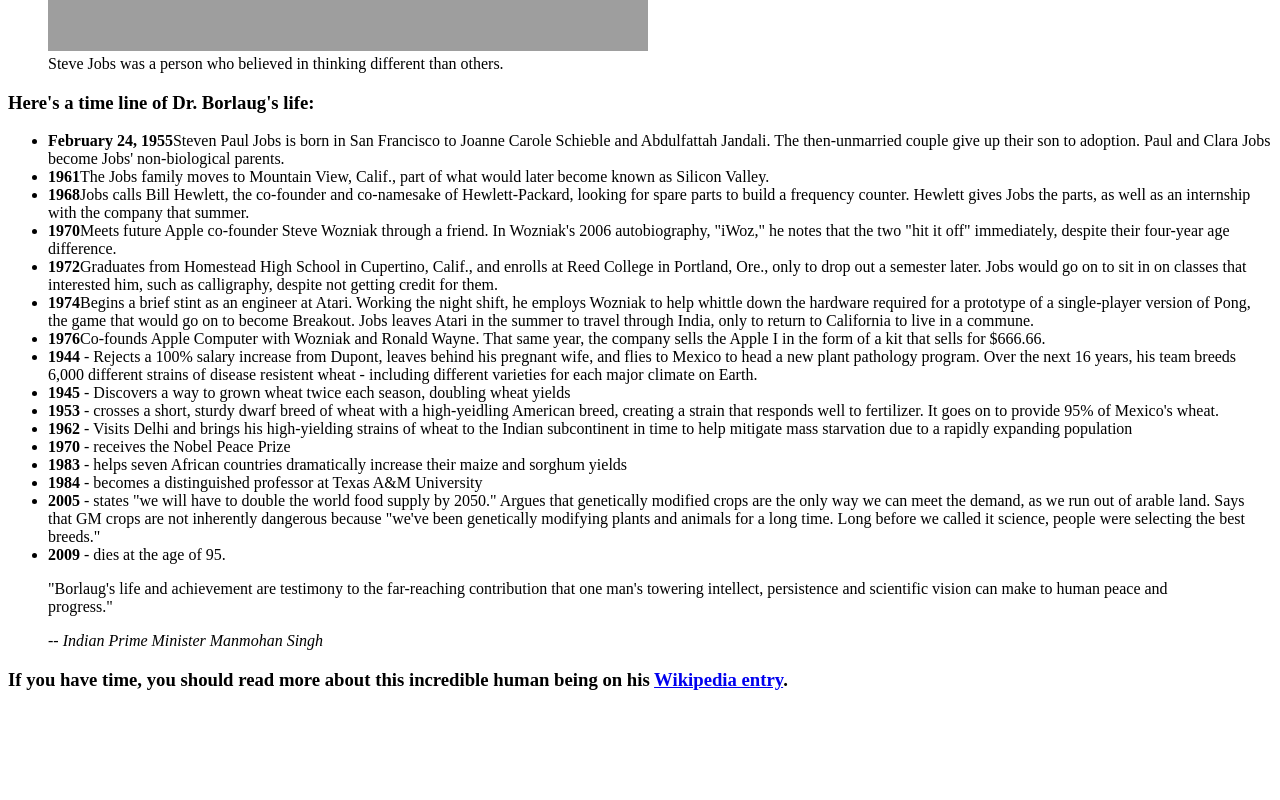
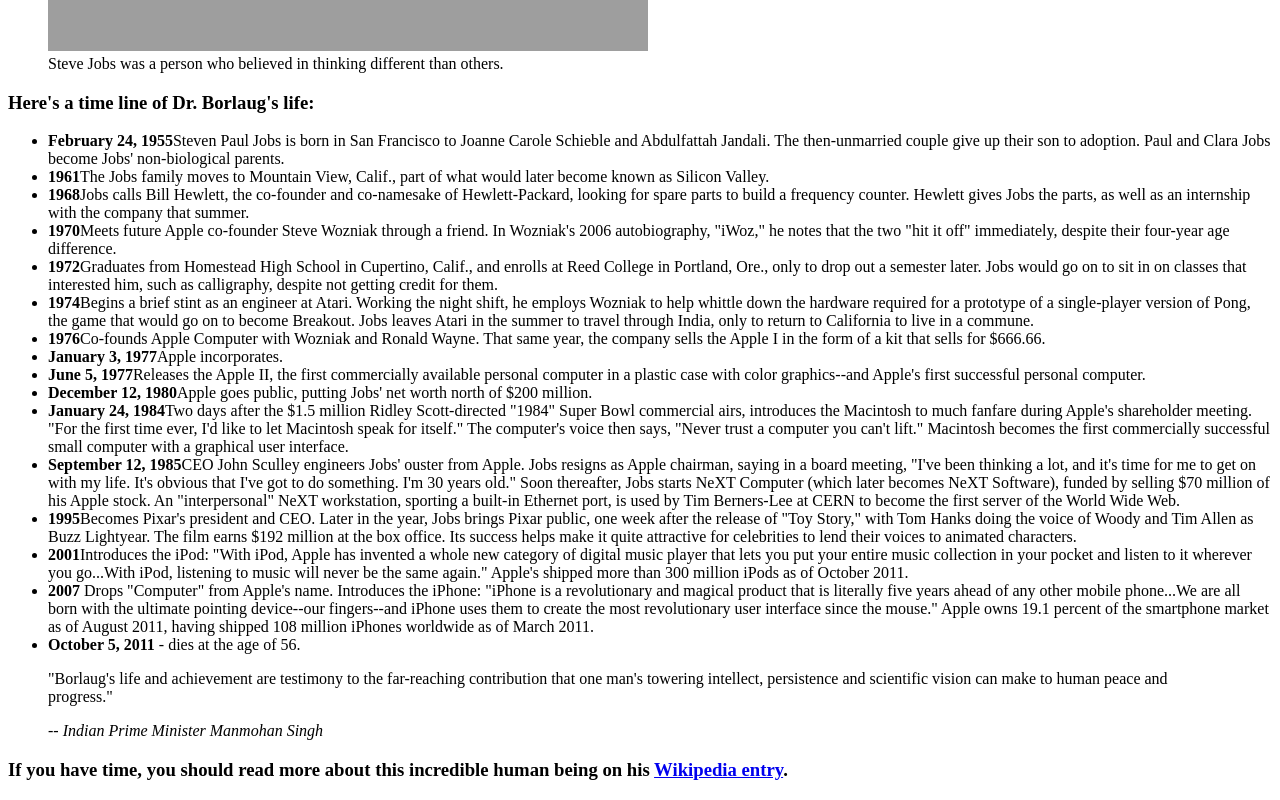
Before and after one commit to sanberkzulfikar/fidel-sanberk, a plain HTML site: page index.html in a window 1280 px wide. Shown: the part 663-1463 px from the top of the page. Before the commit the page ends 1373 px from the top, so only its background shows below. Drawn offline with Linux system fonts and the light colour scheme; grey boxes are pictures that could not be loaded.

Commit message:
version 4

```diff
--- a/index.html
+++ b/index.html
@@ -57,44 +57,49 @@
         the Apple I in the form of a kit that sells for $666.66.
       </li>
       <li>
-        <strong>1944</strong> - Rejects a 100% salary increase from Dupont,
-        leaves behind his pregnant wife, and flies to Mexico to head a new plant
-        pathology program. Over the next 16 years, his team breeds 6,000
-        different strains of disease resistent wheat - including different
-        varieties for each major climate on Earth.
+        <strong>January 3, 1977</strong>Apple incorporates.
       </li>
       <li>
-        <strong>1945</strong> - Discovers a way to grown wheat twice each
-        season, doubling wheat yields
+        <strong>June 5, 1977</strong>Releases the Apple II, the first commercially available personal computer in a
+        plastic case with color graphics--and Apple's first successful personal computer.
       </li>
       <li>
-        <strong>1953</strong> - crosses a short, sturdy dwarf breed of wheat
-        with a high-yeidling American breed, creating a strain that responds
-        well to fertilizer. It goes on to provide 95% of Mexico's wheat.
+        <strong>December 12, 1980</strong>Apple goes public, putting Jobs' net worth north of $200 million.
       </li>
       <li>
-        <strong>1962</strong> - Visits Delhi and brings his high-yielding
-        strains of wheat to the Indian subcontinent in time to help mitigate
-        mass starvation due to a rapidly expanding population
+        <strong>January 24, 1984</strong>Two days after the $1.5 million Ridley Scott-directed "1984" Super Bowl
+        commercial airs, introduces the Macintosh to much fanfare during Apple's shareholder meeting. "For the first
+        time ever, I'd like to let Macintosh speak for itself." The computer's voice then says, "Never trust a computer
+        you can't lift." Macintosh becomes the first commercially successful small computer with a graphical user
+        interface.
       </li>
-      <li><strong>1970</strong> - receives the Nobel Peace Prize</li>
+      <li><strong>September 12, 1985</strong>CEO John Sculley engineers Jobs' ouster from Apple. Jobs resigns as Apple
+        chairman, saying in a board meeting, "I've been thinking a lot, and it's time for me to get on with my life.
+        It's obvious that I've got to do something. I'm 30 years old." Soon thereafter, Jobs starts NeXT Computer (which
+        later becomes NeXT Software), funded by selling $70 million of his Apple stock. An "interpersonal" NeXT
+        workstation, sporting a built-in Ethernet port, is used by Tim Berners-Lee at CERN to become the first server of
+        the World Wide Web.</li>
       <li>
-        <strong>1983</strong> - helps seven African countries dramatically
-        increase their maize and sorghum yields
+        <strong>1995</strong>Becomes Pixar's president and CEO. Later in the year, Jobs brings Pixar public, one week
+        after the release of "Toy Story," with Tom Hanks doing the voice of Woody and Tim Allen as Buzz Lightyear. The
+        film earns $192 million at the box office. Its success helps make it quite attractive for celebrities to lend
+        their voices to animated characters.
       </li>
       <li>
-        <strong>1984</strong> - becomes a distinguished professor at Texas A&M
-        University
+        <strong>2001</strong>Introduces the iPod:
+        "With iPod, Apple has invented a whole new category of digital music player that lets you put your entire music
+        collection in your pocket and listen to it wherever you go...With iPod, listening to music will never be the
+        same again." Apple's shipped more than 300 million iPods as of October 2011.
       </li>
       <li>
-        <strong>2005</strong> - states "we will have to double the world food
-        supply by 2050." Argues that genetically modified crops are the only way
-        we can meet the demand, as we run out of arable land. Says that GM crops
-        are not inherently dangerous because "we've been genetically modifying
-        plants and animals for a long time. Long before we called it science,
-        people were selecting the best breeds."
+        <strong>2007</strong>
+        Drops "Computer" from Apple's name. Introduces the iPhone: "iPhone is a revolutionary and magical product that
+        is literally five years ahead of any other mobile phone...We are all born with the ultimate pointing device--our
+        fingers--and iPhone uses them to create the most revolutionary user interface since the mouse." Apple owns 19.1
+        percent of the smartphone market as of August 2011, having shipped 108 million iPhones worldwide as of March
+        2011.
       </li>
-      <li><strong>2009</strong> - dies at the age of 95.</li>
+      <li><strong>October 5, 2011</strong> - dies at the age of 56.</li>
     </ul>
     <blockquote
       cite="http://news.rediff.com/report/2009/sep/14/pm-pays-tribute-to-father-of-green-revolution-borlaug.htm">
```
